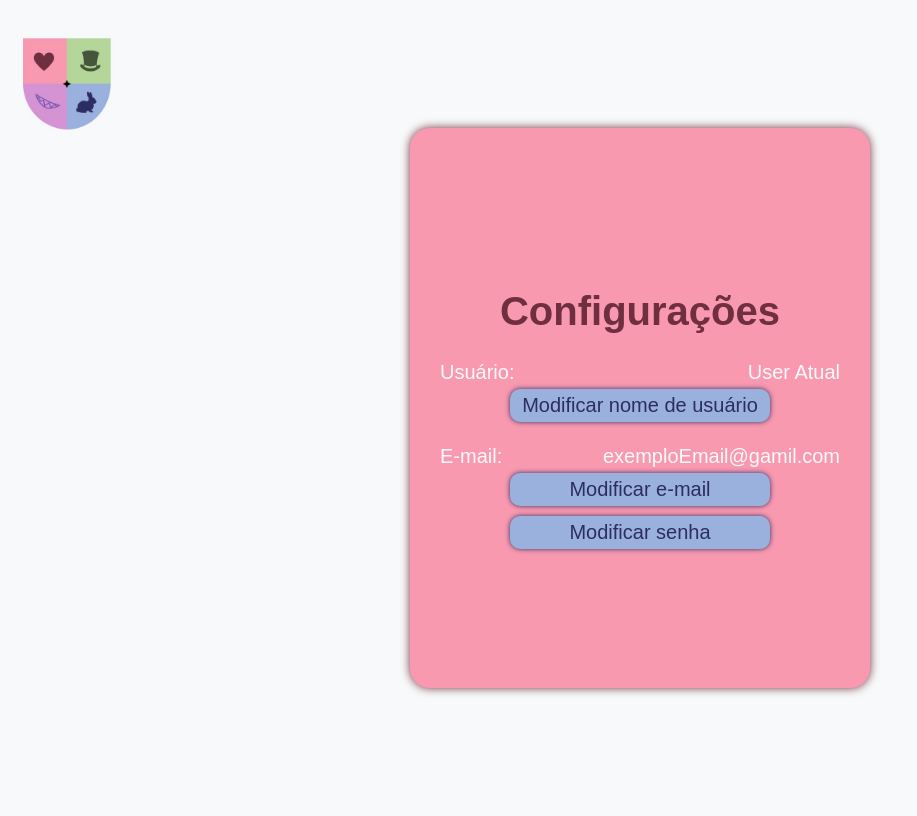
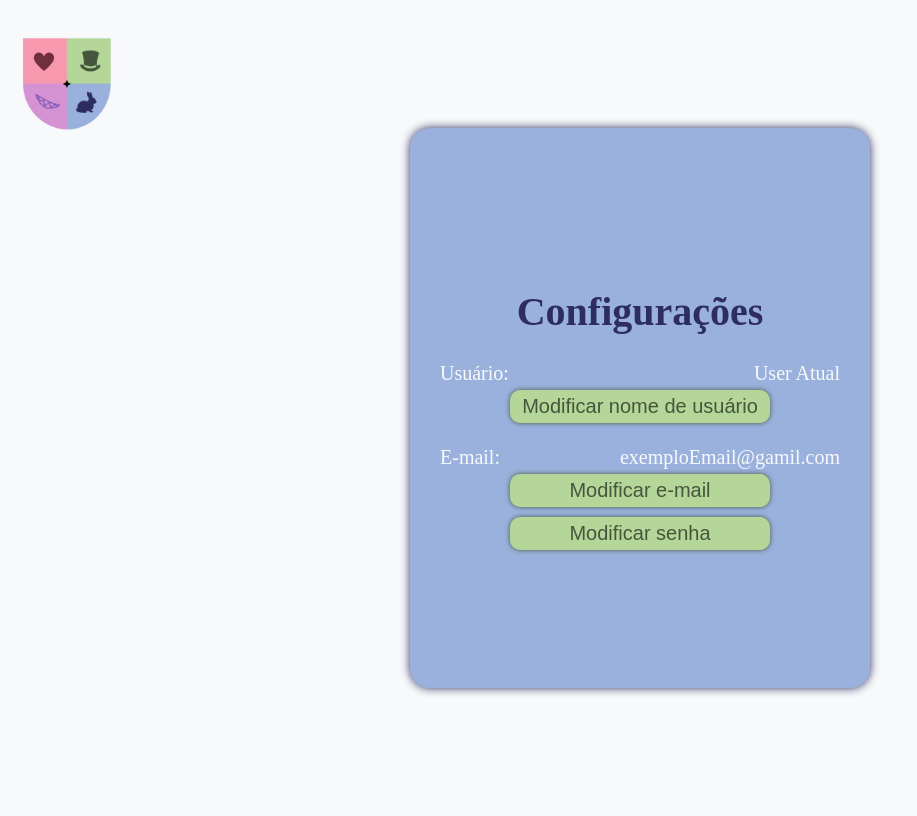
Before and after one commit to Bit-whiteBunny/ama, a PHP site: page /configuracoes/configUserAMA.html in a window 1280 px wide. Shown: the whole page, without its empty margins (0-917 px from the left). Run offline with PHP 8.4, Linux system fonts and the light colour scheme.

Commit message:
Refactor appearance styles in aparenceConfig.css
Updated styles for body and painel elements, including background colors and box shadows. Added new styles for the excluir section and button.

```diff
--- a/configuracoes/aparenceConfig.css
+++ b/configuracoes/aparenceConfig.css
@@ -4,7 +4,7 @@ body {
     align-items: center;
     height: 100vh;
     background-color: #F8F9FA;
-    font-family: Arial, Helvetica, sans-serif;
+    font-family: "Playfair Display", serif;
 }
 
 :root {
@@ -21,11 +21,11 @@ body {
     width: 400px;
     height: 500px;
     padding: 30px;
-    background: #f899b0;
+    background: #9ab1dd;
     border: none;
     border-radius: 20px;
-    box-shadow: 0 0 10px #6f2f3f;;
-    color: #6f2f3f;
+    box-shadow: 0 0 10px #2d2d62;
+    color: #2d2d62;
     flex-direction: column;
 }
 
@@ -80,13 +80,28 @@ body {
 }
 
 #painel button {
-    background-color: #9ab1dd;
+    background-color: #B4D699;
     font-size: 20px;
     border: none;
     border-radius: 10px;
     padding: 5px;
     margin: 5px;
     width: 260px;
-    color: #2d2d62;
-    box-shadow: 0 0 5px #2d2d62;
+    color: #46563C;
+    box-shadow: 0 0 5px #46563C;
+    cursor: pointer;
 }
+
+#excluir {
+    height: 30%;
+    width: 100%;
+    display: flex;
+    align-items: center;
+    justify-content: center;
+}
+
+#excluir button {
+    background-color: #f899b0;
+    box-shadow: 0 0 10px #6f2f3f;
+    color: #6f2f3f
+}
```
